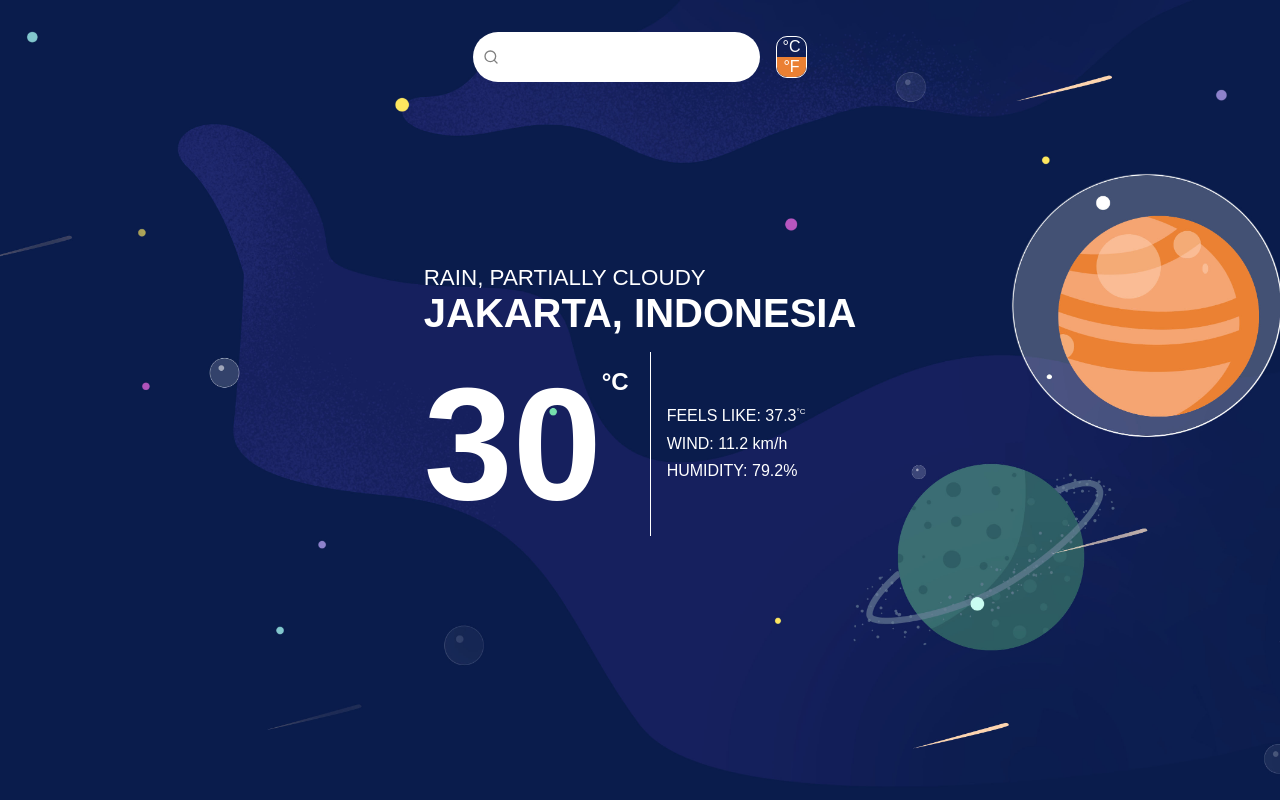
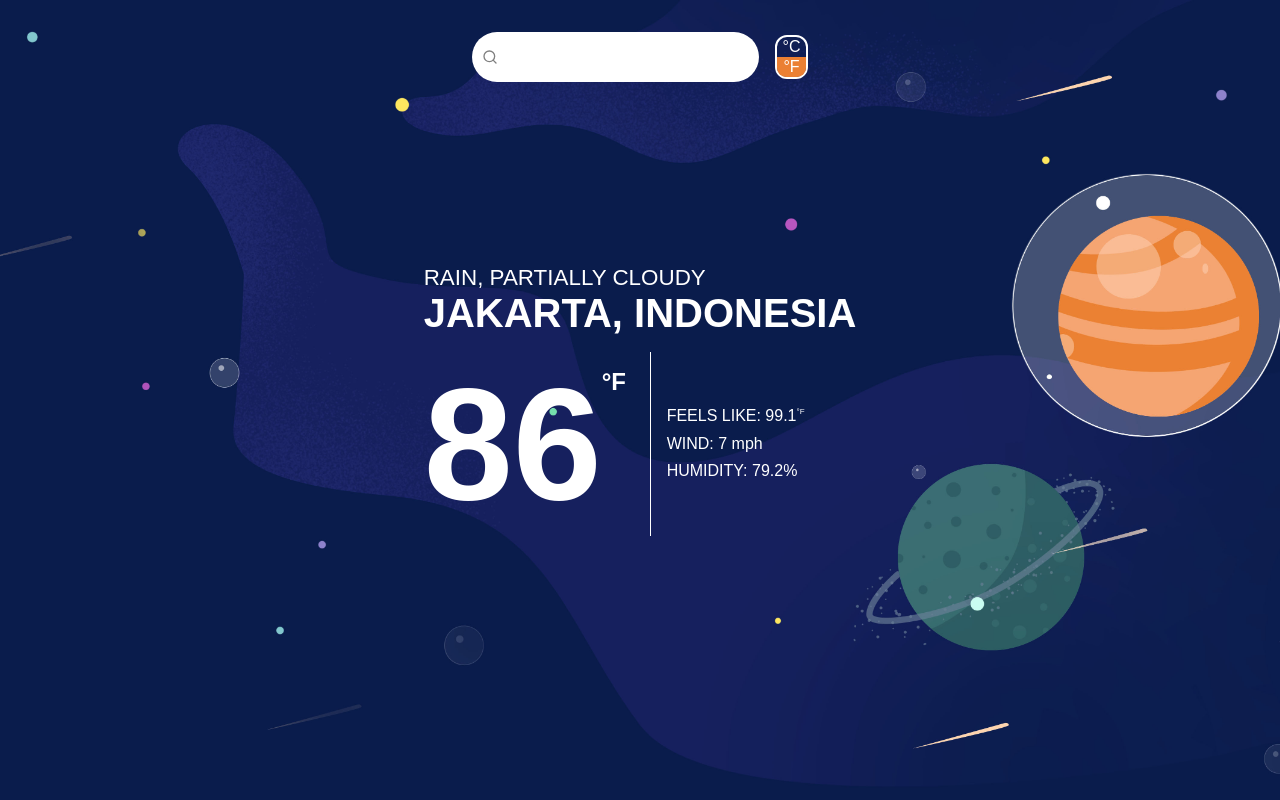
Before and after one commit to gudiudi/weather-app, a website built with webpack: page src/template.html in a window 1280 px wide. Both pictures are taken after a click on the button "°F". Built offline with nearby package versions, Linux system fonts and the light colour scheme.

Commit message:
feat: add measurement units logic when rendering

```diff
--- a/src/index.js
+++ b/src/index.js
@@ -4,7 +4,8 @@ import { convertSpeed, convertTemperature } from "./utils.js";
 import getWeatherData from "./weather.js";
 
 (() => {
-	const mockWeatherData = {
+	let unit = "metric";
+	let weatherData = {
 		location: "Jakarta, Indonesia",
 		conditions: "Rain, Partially cloudy",
 		temperature: 30,
@@ -17,11 +18,11 @@ import getWeatherData from "./weather.js";
 
 	// Fake api call, coz why not
 	setTimeout(() => {
-		render(mockWeatherData);
-	}, 500);
+		render(weatherData);
+	}, 1000);
 
-	console.log(convertTemperature(mockWeatherData.temperature, "c"));
-	console.log(convertSpeed(mockWeatherData.windSpeed, "km/h"));
+	console.log(convertTemperature(weatherData.temperature, "c"));
+	console.log(convertSpeed(weatherData.windSpeed, "km/h"));
 
 	const form = document.querySelector("form");
 	form.addEventListener("submit", async (e) => {
@@ -30,14 +31,19 @@ import getWeatherData from "./weather.js";
 		showLoader();
 
 		const input = e.target.querySelector("input#search");
-		const weatherData = await getWeatherData(input.value.trim());
+		weatherData = await getWeatherData(input.value.trim(), unit);
 
 		render(weatherData);
 	});
 
 	const unitButtonGroup = document.querySelector(".convert-button-group");
 	unitButtonGroup.addEventListener("click", (e) => {
-		//e.target.classList.add("active");
+		if (
+			e.target.classList.contains("active") ||
+			!e.target.classList.contains("convert-button")
+		)
+			return;
+
 		if (e.target.previousElementSibling?.classList.contains("active")) {
 			e.target.previousElementSibling.classList.remove("active");
 		}
@@ -47,6 +53,32 @@ import getWeatherData from "./weather.js";
 		}
 
 		e.target.classList.add("active");
-		console.log(e.target.dataset.unit);
+
+		weatherData.temperature = convertTemperature(
+			weatherData.temperature,
+			e.target.dataset.unit,
+		);
+		weatherData.feelsLike = convertTemperature(
+			weatherData.feelsLike,
+			e.target.dataset.unit,
+		);
+		weatherData.windSpeed = convertSpeed(
+			weatherData.windSpeed,
+			e.target.dataset.unit,
+		);
+		unit = e.target.dataset.unit;
+		render(weatherData, e.target.dataset.unit);
 	});
 })();
+
+/*
+TODO
+Add button listener, when clicked edit the weatherData?
+add global weatherData
+const convertedData = {
+        ...weatherData,
+        temperature: convertTemperature(rawWeatherData.temperature, currentTempUnit.toLowerCase()),
+        feelsLike: convertTemperature(rawWeatherData.feelsLike, currentTempUnit.toLowerCase()),
+        windSpeed: convertSpeed(rawWeatherData.windSpeed, currentSpeedUnit),
+    };
+*/
--- a/src/styles.css
+++ b/src/styles.css
@@ -58,8 +58,8 @@ form {
 .convert-button-group {
 	display: flex;
 	flex-direction: column;
-	border: 1px solid #fff;
-	border-radius: 11px;
+	border: 2px solid #fff;
+	border-radius: 12px;
 }
 
 .convert-button {
@@ -75,11 +75,11 @@ form {
 }
 
 .convert-button-group .convert-button:nth-of-type(1).active {
-	border-radius: 10px 10px 0px 0px;
+	border-radius: 9px 9px 0px 0px;
 }
 
 .convert-button-group .convert-button:nth-of-type(2).active {
-	border-radius: 0px 0px 10px 10px;
+	border-radius: 0px 0px 9px 9px;
 }
 
 .convert-button:hover {
--- a/src/ui.js
+++ b/src/ui.js
@@ -1,4 +1,7 @@
-const render = (weatherData) => {
+const render = (weatherData, unit = "metric") => {
+	const temperatureUnit = unit === "metric" ? "°C" : "°F";
+	const speedUnit = unit === "metric" ? "km/h" : "mph";
+
 	const weatherDiv = document.querySelector(".weather");
 	weatherDiv.innerHTML = `
   <div class="weather-header">
@@ -7,10 +10,10 @@ const render = (weatherData) => {
 
   </div>
   <div class="weather-content">
-  <div class="weather-temperature">${weatherData.temperature}<span>°C</span></div>
+  <div class="weather-temperature">${weatherData.temperature}<span>${temperatureUnit}</span></div>
     <div class="weather-content-details">
-      <div class="weather-feelslike">Feels Like: ${weatherData.feelsLike}<span>°C</span></div>
-      <div class="weather-windspeed">Wind: ${weatherData.windSpeed} <span>km/h</span></div>
+      <div class="weather-feelslike">Feels Like: ${weatherData.feelsLike}<span>${temperatureUnit}</span></div>
+      <div class="weather-windspeed">Wind: ${weatherData.windSpeed} <span>${speedUnit}</span></div>
       <div class="weather-humidity">Humidity: ${weatherData.humidity}%</div>
     </div>
   </div>
--- a/src/utils.js
+++ b/src/utils.js
@@ -16,8 +16,8 @@ const convertToMiles = (speed) => {
 
 const convertTemperature = (temp, measurement) => {
 	const formulas = {
-		c: convertToCelsius,
-		f: convertToFahrenheit,
+		metric: convertToCelsius,
+		us: convertToFahrenheit,
 	};
 
 	return formulas[measurement]
@@ -27,8 +27,8 @@ const convertTemperature = (temp, measurement) => {
 
 const convertSpeed = (speed, measurement) => {
 	const formulas = {
-		"km/h": convertToKilometers,
-		mph: convertToMiles,
+		metric: convertToKilometers,
+		us: convertToMiles,
 	};
 
 	return formulas[measurement]
--- a/src/weather.js
+++ b/src/weather.js
@@ -1,9 +1,9 @@
-const getWeatherData = async (location) => {
+const getWeatherData = async (location, unit) => {
 	if (!location || location.trim() === "") {
 		throw new Error("Location is missing!");
 	}
 
-	const url = `https://weather.visualcrossing.com/VisualCrossingWebServices/rest/services/timeline/${location}/today?unitGroup=metric&include=current&key=7V89SJU8YEMTJ6L6V5ZUAES3E&contentType=json`;
+	const url = `https://weather.visualcrossing.com/VisualCrossingWebServices/rest/services/timeline/${location}/today?unitGroup=${unit}&include=current&key=7V89SJU8YEMTJ6L6V5ZUAES3E&contentType=json`;
 
 	try {
 		const response = await fetch(url);
```
